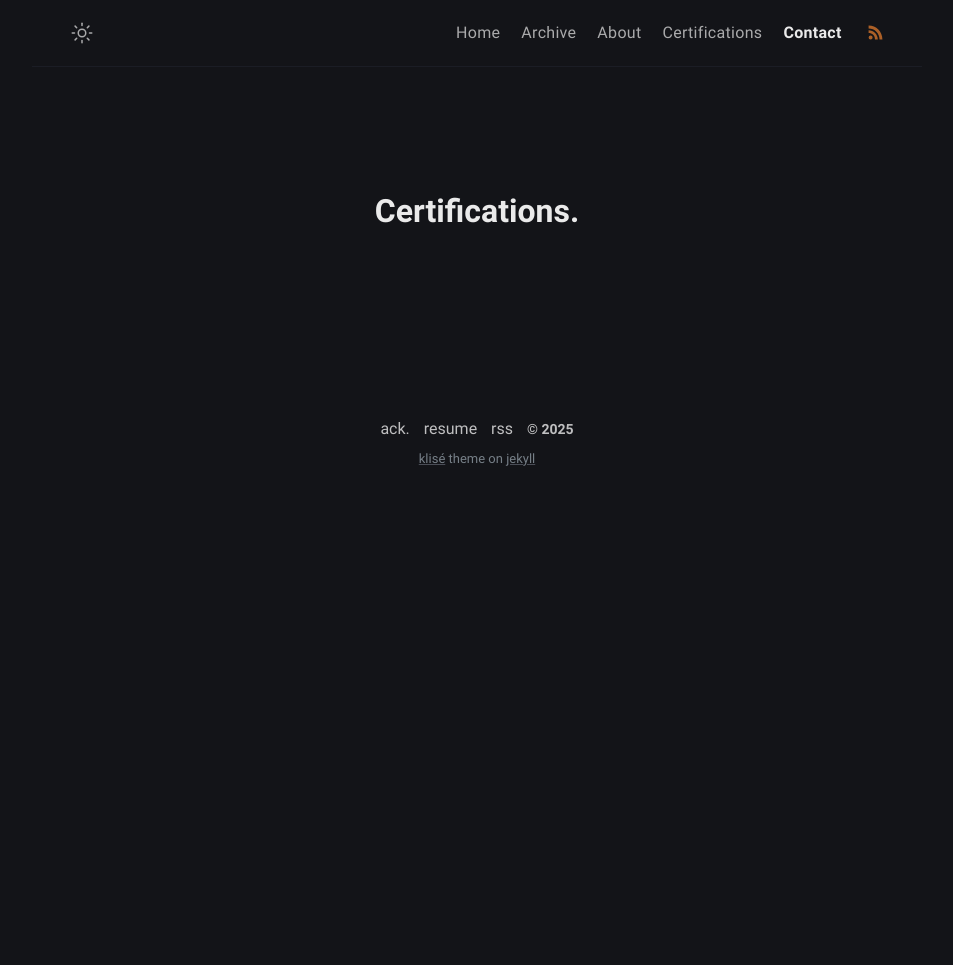
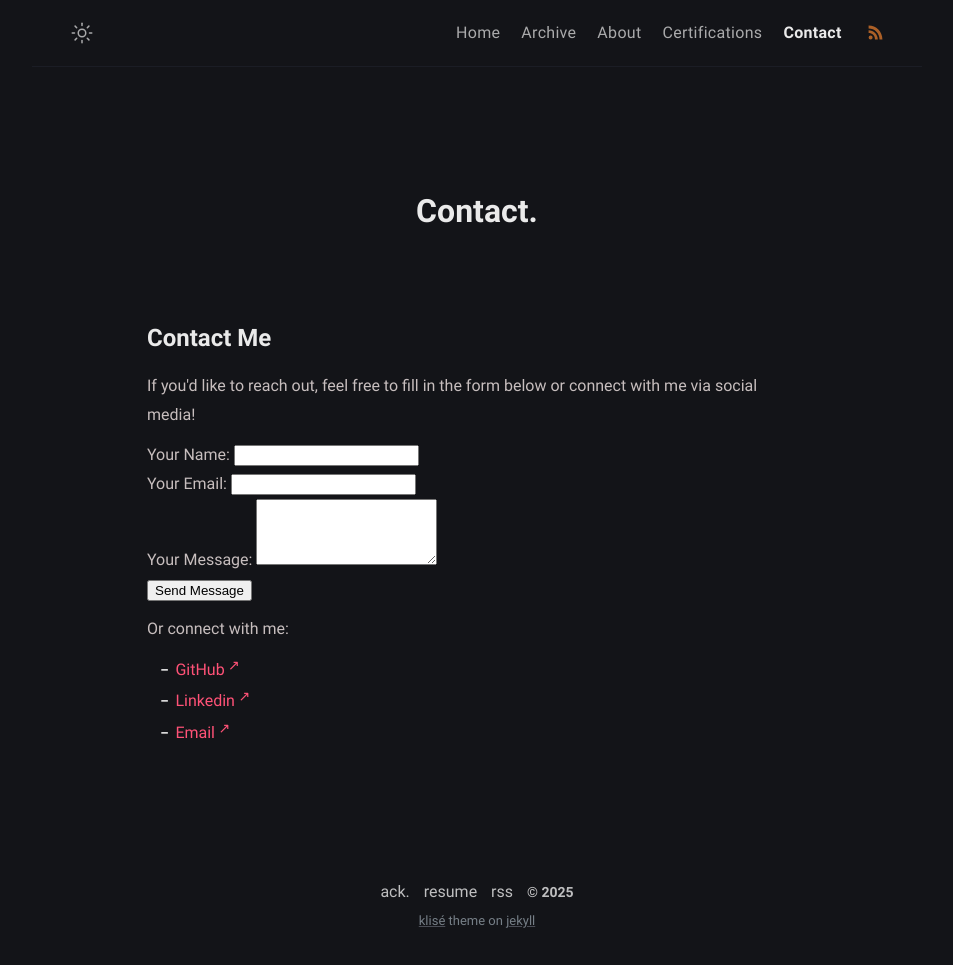
Before and after one commit to Extravenger/extravenger.github.io, a Jekyll site: the page built from contact.md, in a window 1280 px wide. Shown: the whole page, without its empty margins (163-1116 px from the left). Built offline with Jekyll 4.4.1, drawn with Linux system fonts in a browser that asks for light colours; before the commit the page ends 900 px from its top, so only the background shows below that.

Commit message:
Update contact.md

```diff
--- a/contact.md
+++ b/contact.md
@@ -1,5 +1,41 @@
 ---
 layout: page
-title: Certifications
+title: "Contact"
 permalink: /contact/
 ---
+
+<div class="contact-container">
+  <h1>Contact Me</h1>
+  <p>If you'd like to reach out, feel free to fill in the form below or connect with me via social media!</p>
+
+  <div class="contact-card">
+    <form action="https://formspree.io/f/{your-form-id}" method="POST" class="contact-form">
+      <div class="input-group">
+        <label for="name">Your Name:</label>
+        <input type="text" id="name" name="name" required>
+      </div>
+
+      <div class="input-group">
+        <label for="email">Your Email:</label>
+        <input type="email" id="email" name="email" required>
+      </div>
+
+      <div class="input-group">
+        <label for="message">Your Message:</label>
+        <textarea id="message" name="message" rows="4" required></textarea>
+      </div>
+
+      <button type="submit">Send Message</button>
+    </form>
+  </div>
+
+  <div class="social-links">
+    <p>Or connect with me:</p>
+    <ul>
+      <li><a href="https://github.com/Extravenger" target="_blank">GitHub</a></li>
+      <li><a href="https://www.linkedin.com/in/amitmorr/" target="_blank">Linkedin</a></li>
+      <li><a href="mailto:amitmor582@gmail.com" target="_blank">Email</a></li>
+      <!-- Add more social links as needed -->
+    </ul>
+  </div>
+</div>
```
